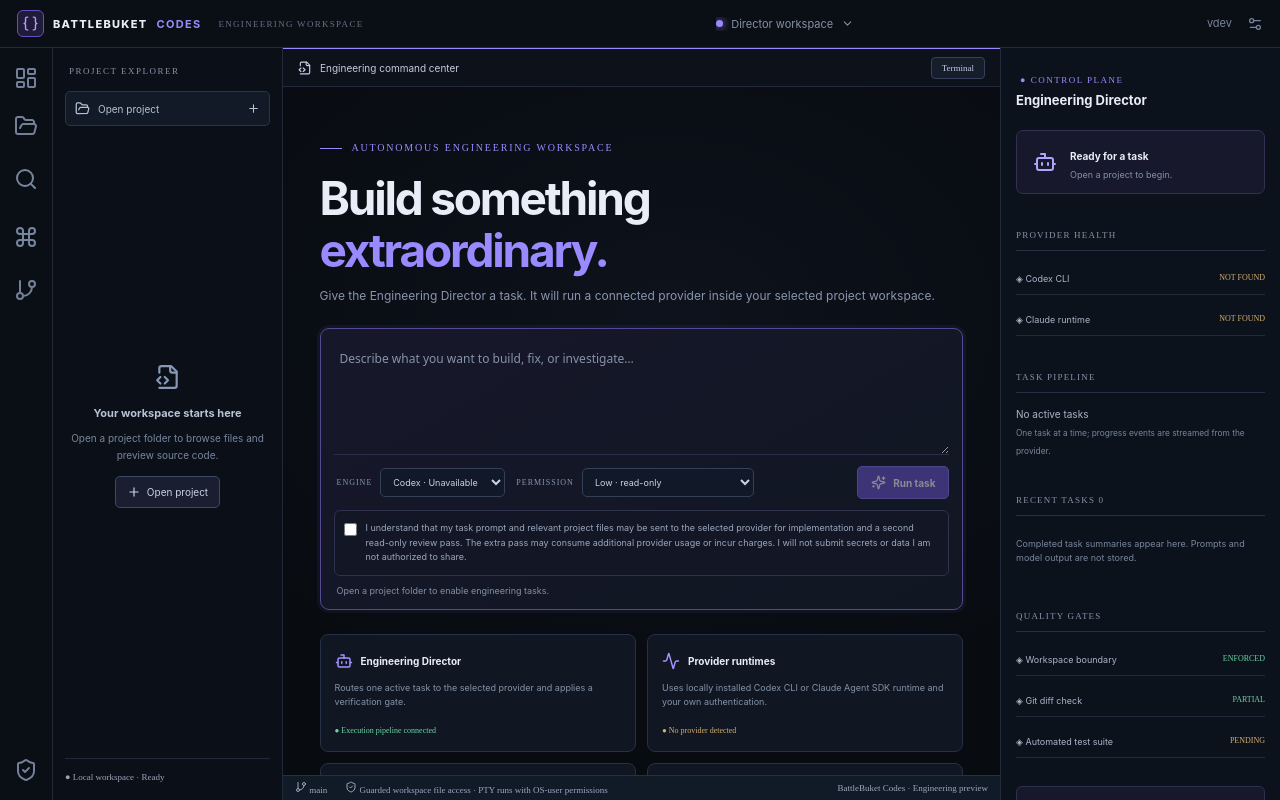
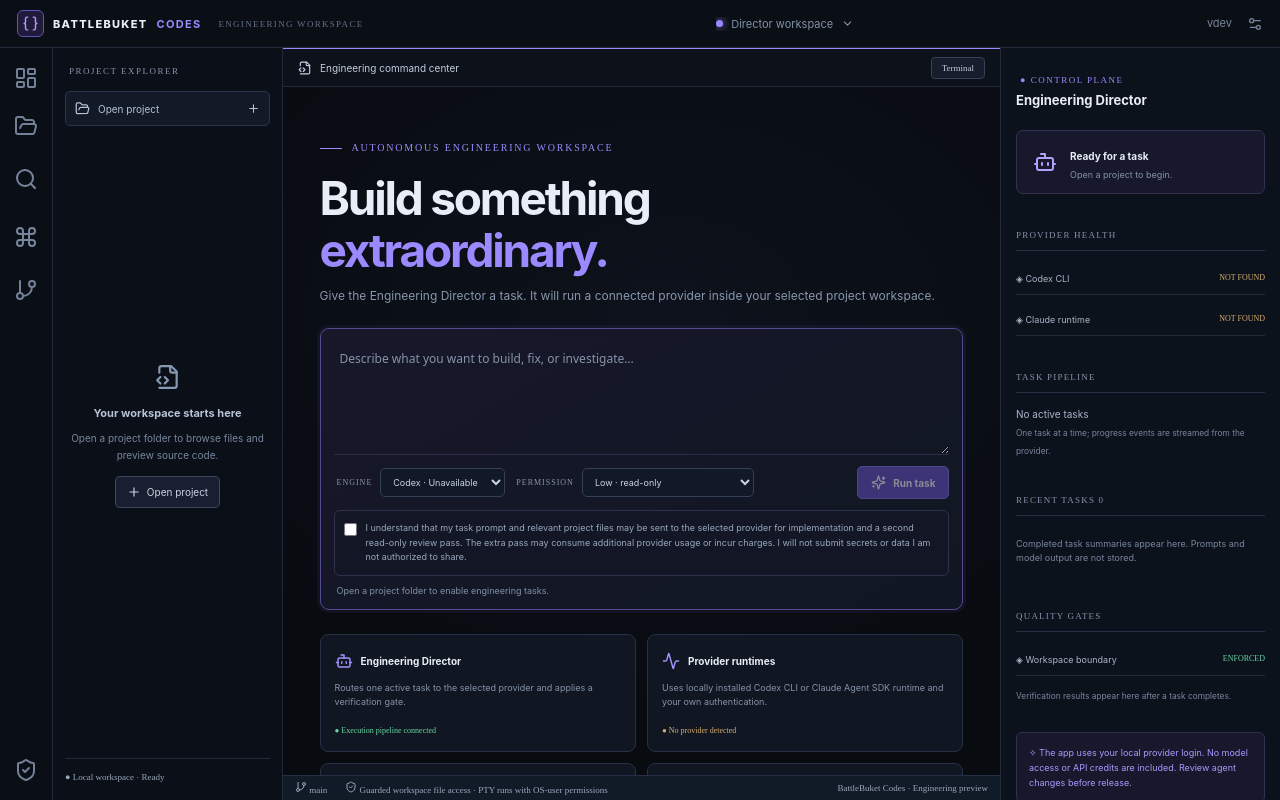
Before and after one commit to battlebuket-oss/BattleBuket-Codes, a React (Vite) app in the folder apps/desktop/src/renderer/: page / in a window 1280 px wide. Built offline with nearby package versions, Linux system fonts and the light colour scheme.

Commit message:
feat(ui): display actual task verification results in control plane

```diff
--- a/apps/desktop/src/renderer/src/App.tsx
+++ b/apps/desktop/src/renderer/src/App.tsx
@@ -795,8 +795,11 @@ export default function App() {
         </div>
         <h4>QUALITY GATES</h4>
         <p className="gate">◈ Workspace boundary <b>ENFORCED</b></p>
-        <p className="gate">◈ Git diff check <b>PARTIAL</b></p>
-        <p className="gate">◈ Automated test suite <b className="pending">PENDING</b></p>
+        {taskResult && taskResult.verification.length > 0
+          ? taskResult.verification.map((check, index) => <p className="gate" key={check.name + ":" + index} title={check.output || check.name}>
+              ◈ {check.name}<b className={check.passed ? "" : "failed"}>{check.passed ? "PASSED" : "FAILED"}</b>
+            </p>)
+          : <p className="no-tasks"><small>{running ? "Quality checks run after implementation and review." : "Verification results appear here after a task completes."}</small></p>}
         <div className="note">✧ The app uses your local provider login. No model access or API credits are included. Review agent changes before release.</div>
       </aside>
     </div>
```
